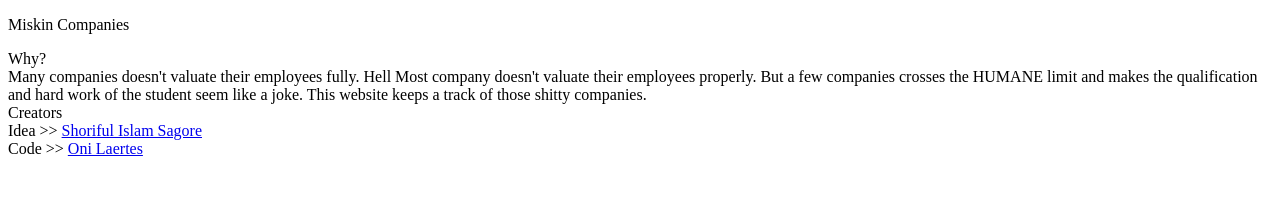
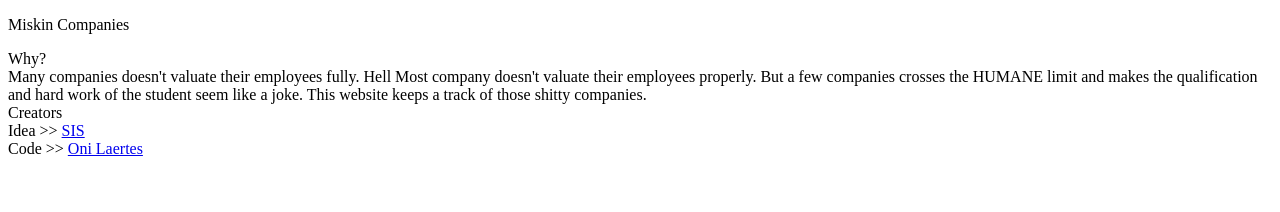
Before and after one commit to bdm1sk1ns/bd-m1sk1ns, a Next.js app: page /about in a window 1280 px wide. Shown: the top 212 px of the page. Built offline with nearby package versions, Linux system fonts and the light colour scheme.

Commit message:
updated about.js

```diff
--- a/pages/about.js
+++ b/pages/about.js
@@ -22,7 +22,7 @@ const About = () => {
             <div className="text-center p-4">
                 <section className="pl-10 font-light">Creators</section>
                 <div className="text-sm lg:text-lg font-light">
-                    <section className="inline p-2">Idea >> <a href="#" className="font-normal">Shoriful Islam Sagore</a></section>
+                    <section className="inline p-2">Idea >> <a href="#" className="font-normal">SIS</a></section>
                     <section className="inline p-2">Code >> <a href="#" className="font-normal">Oni Laertes</a></section>
                 </div>
             </div>
```
